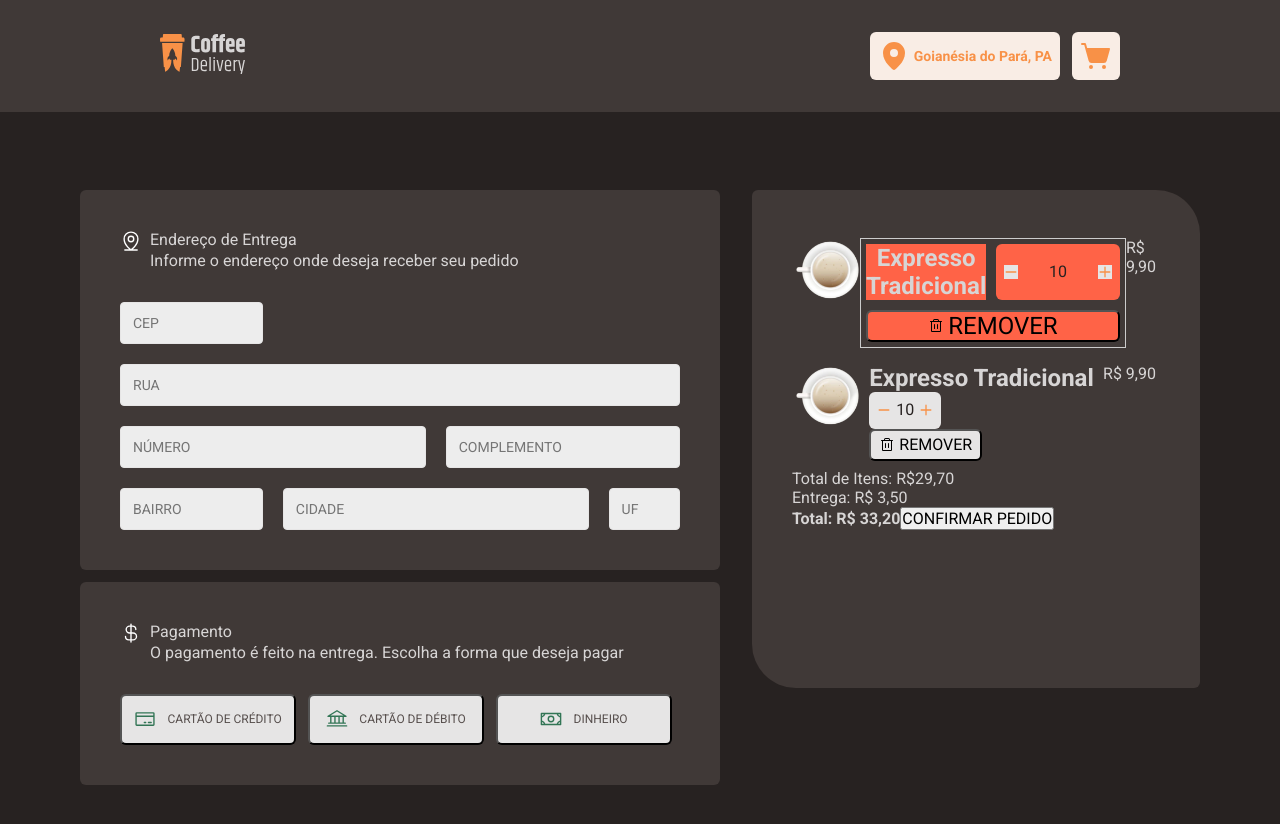
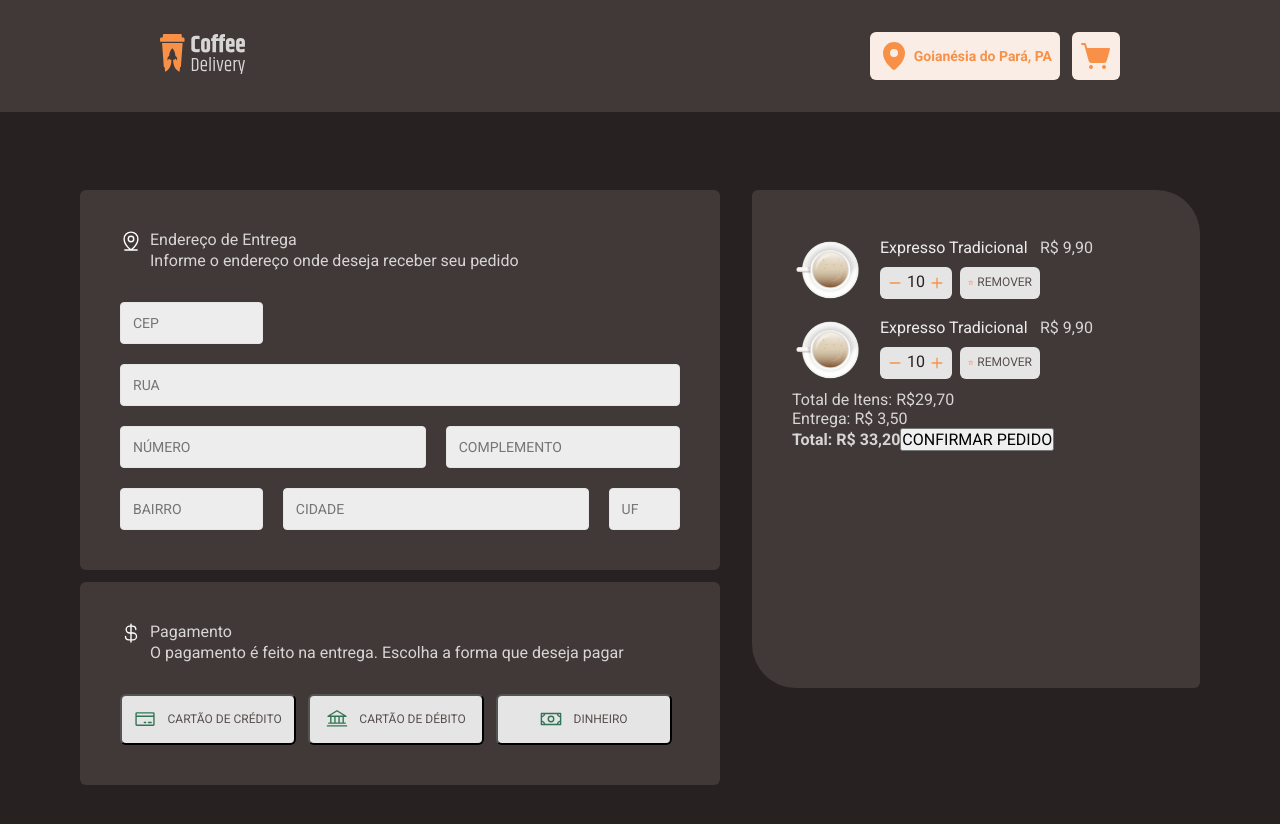
Before and after one commit to 4llves/coffee-delivery, a React (Vite) app: page /checkout in a window 1280 px wide. Shown: the top 824 px of the page. Built offline with nearby package versions, Linux system fonts and the light colour scheme.

Commit message:
adjust trash icon

```diff
--- a/src/pages/Checkout/index.tsx
+++ b/src/pages/Checkout/index.tsx
@@ -72,23 +72,23 @@ export function Checkout() {
             <div className="qt-pedidos">
               <img src={imgCoffee} alt="" />
               <div className="content-pedidos">
-                <h2 className="item">Expresso Tradicional</h2>
                 <Stepper className="item" />
                 <button className="item" type="submit">
-                  <Trash size={32} /> REMOVER
+                  <Trash /> REMOVER
                 </button>
+                <h2 className="item">Expresso Tradicional</h2>
               </div>
               <p>R$ 9,90</p>
             </div>
 
             <div className="qt-pedidos">
               <img src={imgCoffee} alt="" />
-              <div>
-                <h2>Expresso Tradicional</h2>
-                <Stepper />
-                <button type="submit">
-                  <Trash size={32} /> REMOVER
+              <div className="content-pedidos">
+                <Stepper className="item" />
+                <button className="item" type="submit">
+                  <Trash /> REMOVER
                 </button>
+                <h2 className="item">Expresso Tradicional</h2>
               </div>
               <p>R$ 9,90</p>
             </div>
--- a/src/pages/Checkout/styles.ts
+++ b/src/pages/Checkout/styles.ts
@@ -132,20 +132,28 @@ export const CartItens = styled.section`
     align-self: stretch;
 
     .content-pedidos {
-      flex-wrap: wrap;
+      display: flex;
+      max-width: 10rem;
+      flex-wrap: wrap-reverse;
+      gap: 0.5rem;
+      margin-left: 1.25rem;
 
-      max-width: 360px;
-      margin: 0 auto;
-      display: flex;
-      border: 1px solid #ccc;
+      :nth-child(1) {
+        height: 2rem;
+      }
+
+      h2 {
+        color: ${(props) => props.theme.COLORS.INPUT};
+        /* Text/Regular M */
+        font-size: 1rem;
+        font-style: normal;
+        font-weight: 400;
+        line-height: 130%; /* 1.3rem */
+      }
 
       .item {
         /* O flex: 1; é necessário para que cada item se expanda ocupando o tamanho máximo do container. */
         flex: 1;
-        margin: 5px;
-        background: tomato;
-        text-align: center;
-        font-size: 1.5em;
       }
     }
 
@@ -157,16 +165,26 @@ export const CartItens = styled.section`
     button[type='submit'] {
       display: flex;
       height: 2rem;
+      width: 5rem;
       padding: 0rem 0.5rem;
       justify-content: center;
       align-items: center;
       gap: 0.25rem;
       border-radius: 0.375rem;
       background: ${(props) => props.theme.COLORS.BUTTON};
+      border: none;
 
-      svg {
+      color: ${(props) => props.theme.COLORS.CARD};
+      font-family: Roboto;
+      font-size: 0.75rem;
+      font-style: normal;
+      font-weight: 400;
+      line-height: 160%; /* 1.2rem */
+      text-transform: uppercase;
+
+      :nth-child(1) {
         width: 1rem;
-        height: 1rem;
+        color: ${(props) => props.theme.COLORS.COFFEE_300};
       }
     }
   }
```
